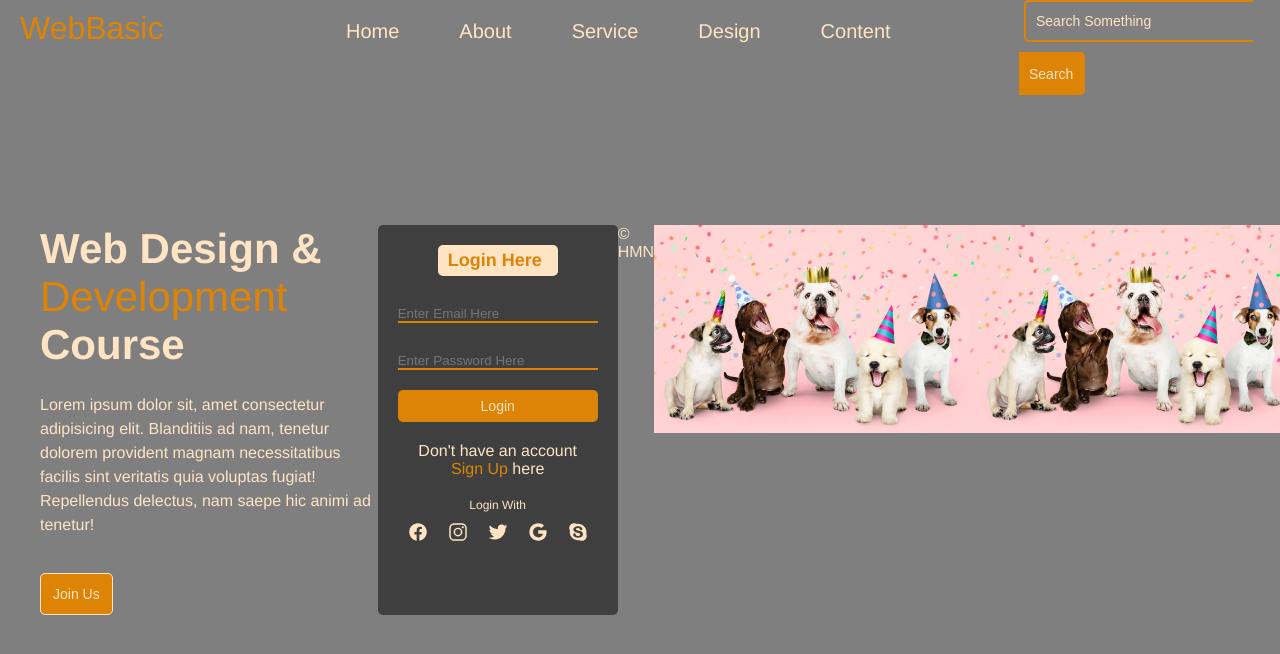
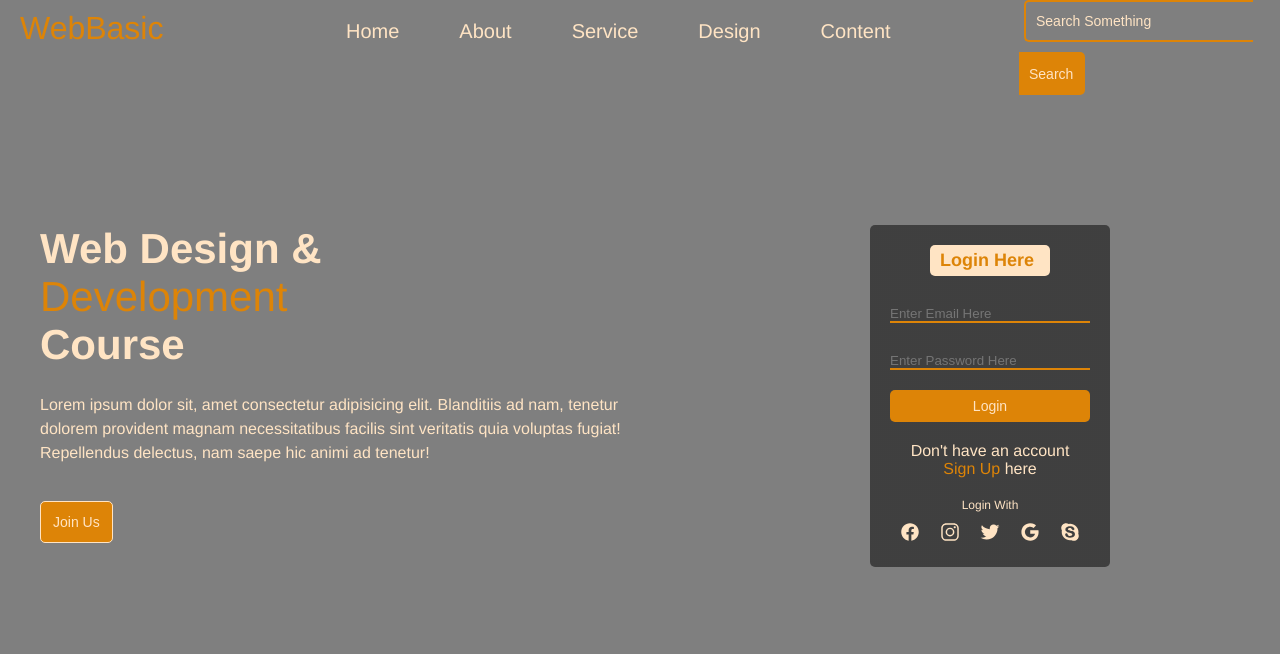
Before and after one commit to HsuMyat-Noe/web-basic, a plain HTML site: page index.html in a window 1280 px wide. Drawn offline with nearby package versions, Linux system fonts and the light colour scheme.

Commit message:
Update index.html

```diff
--- a/index.html
+++ b/index.html
@@ -50,11 +50,11 @@
                     <li><a href="#"><ion-icon name="logo-skype"></ion-icon></a></li>
                 </ul>
             </form>
-            <footer>&copy; HMN</footer>
+<!--             <footer>&copy; HMN</footer>
             <div><img src="img_hello_world.jpg" alt="Hello World from Space"
                 style="width:100%;max-width:960px"></div>
                 <div><img src="img_hello_world.jpg" alt="Hello World from Space"
-                    style="width:100%;max-width:960px"></div>
+                    style="width:100%;max-width:960px"></div> -->
         </div>
     </div>
     <script type="module" src="https://unpkg.com/ionicons@7.1.0/dist/ionicons/ionicons.esm.js"></script>
```
